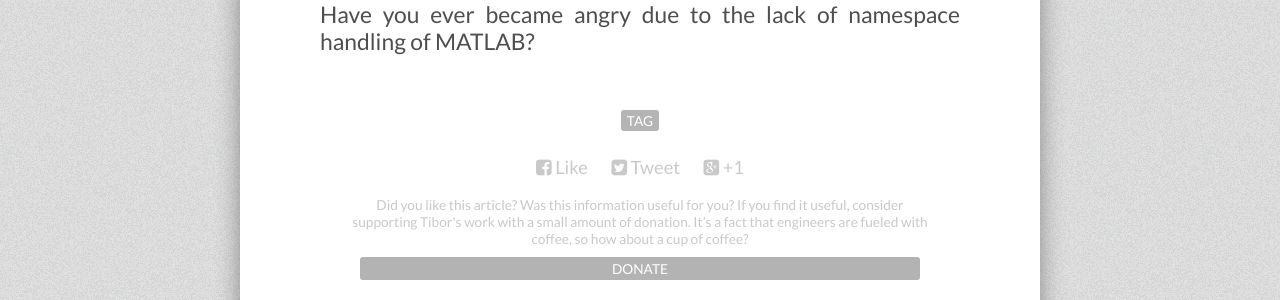
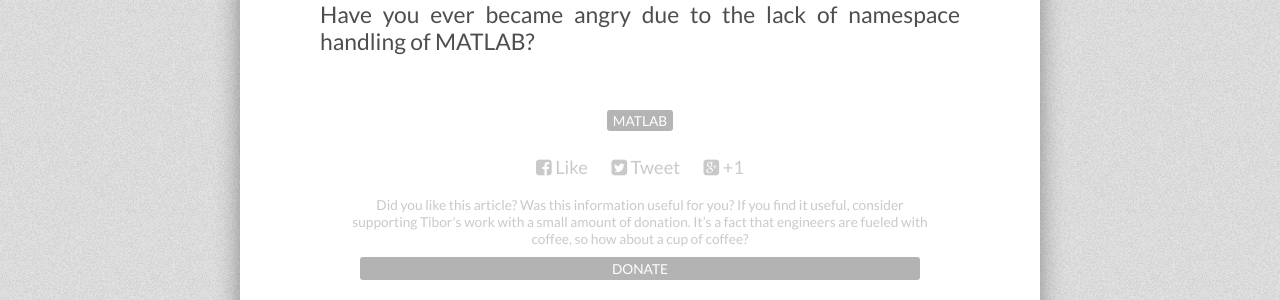
Before and after one commit to tiborsimon/tiborsimon.github.io, a Jekyll site: the page built from _posts/2015-06-02-matlab-library-system.md, in a window 1280 px wide. Shown: the part 278-578 px from the top of the page. Built offline with Jekyll 4.4.1, drawn with Linux system fonts in a browser that asks for light colours; nearby versions of some CDN libraries; comment, search, counter and statistics services are not loaded.

Commit message:
Article update

```diff
--- a/_posts/2015-06-02-matlab-library-system.md
+++ b/_posts/2015-06-02-matlab-library-system.md
@@ -1,8 +1,8 @@
 ---
 layout: post
 title: MATLAB Library System
-categories: ['category']
-tags: ['tag']
+categories: ['programming']
+tags: ['matlab']
 published: True
 repo_link: https://github.com/tiborsimon/MATLAB-Library-System-template
 dowload_link: https://github.com/tiborsimon/MATLAB-Library-System-template/archive/v1.1.1.zip
```
Also changed, not shown: _posts/2015-01-15-slotcar-race.md (+1 -1 lines).
